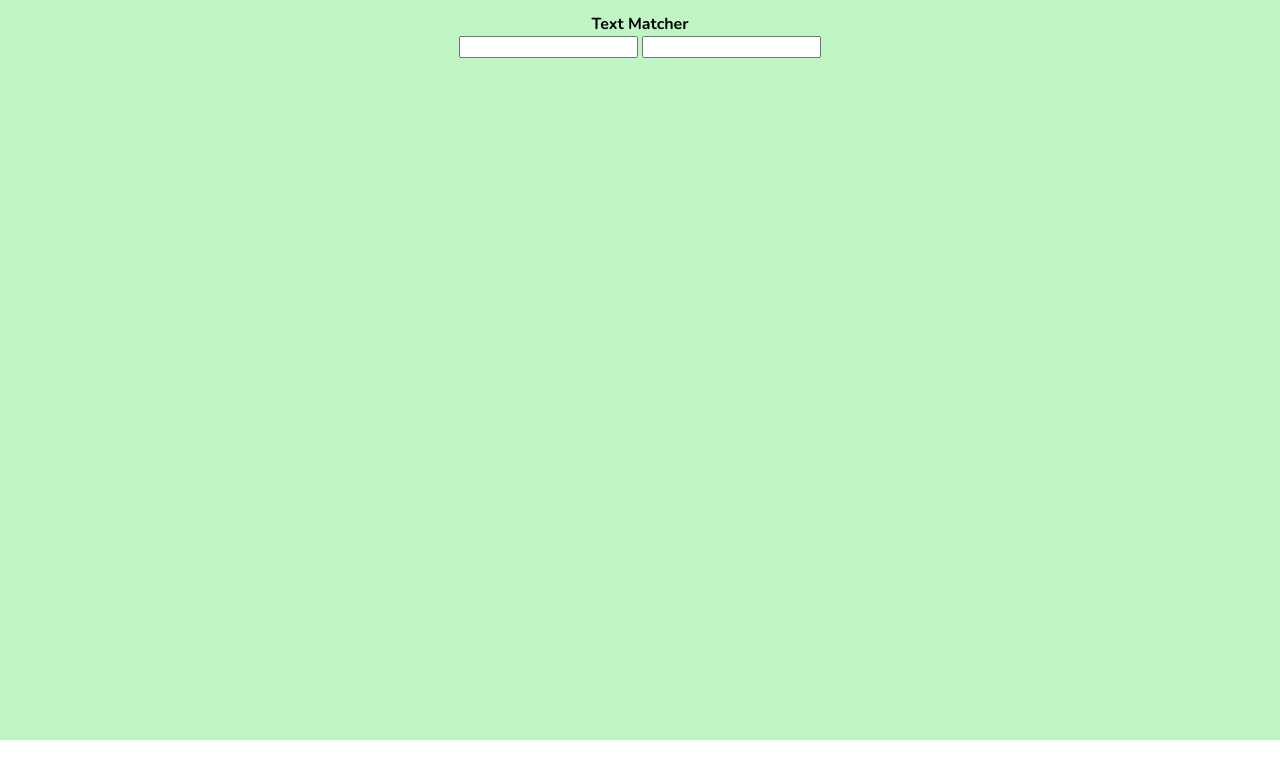
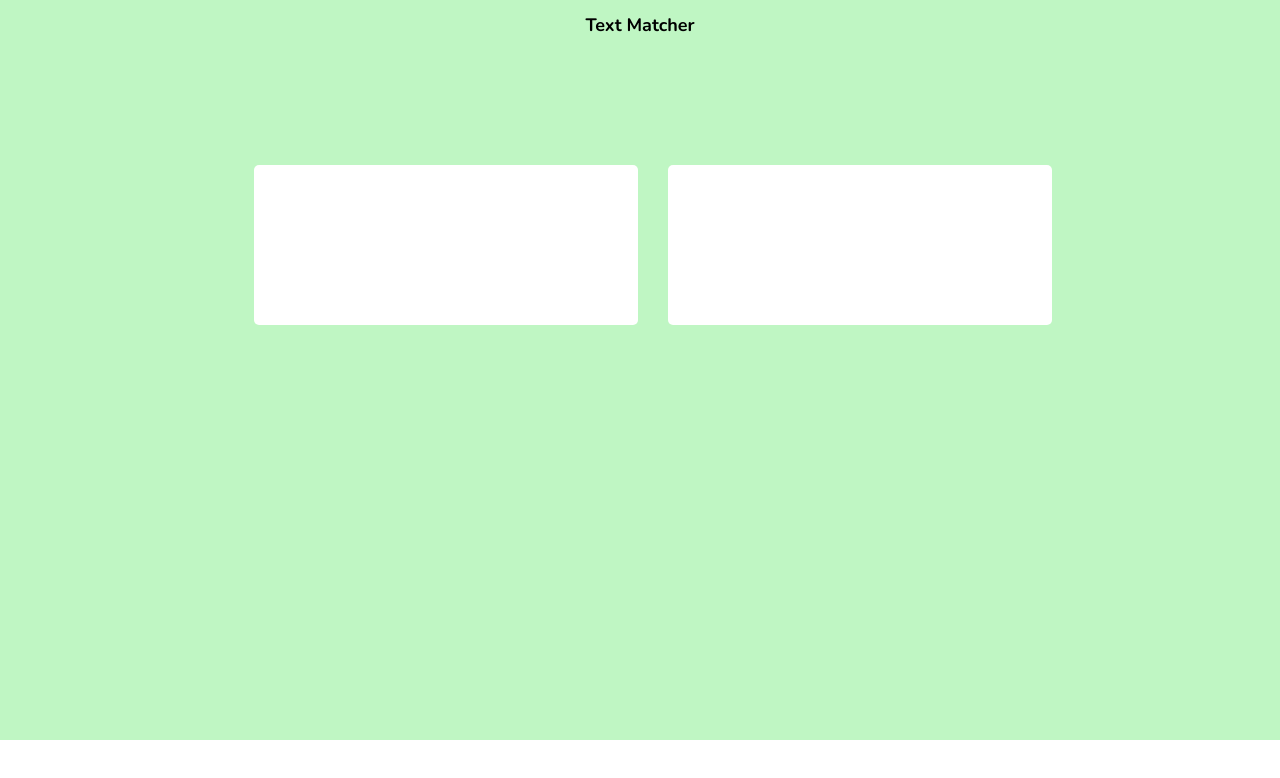
Before and after one commit to TanmayVidhate/Text-Matcher, a plain HTML site: page index.html in a window 1280 px wide. Drawn offline with nearby package versions, Linux system fonts and the light colour scheme.

Commit message:
css for p and input tag

```diff
--- a/style.css
+++ b/style.css
@@ -24,3 +24,19 @@
     padding: 1vw;
 
 }
+
+.input-boxs-holder p{
+    font-size: large;
+
+}
+
+input {
+    height: 20vh;
+    width: 30vw;
+    border-radius: 5px;
+    border: none;
+    margin-top: 10vw;
+    margin-left: 2vw;
+    border: none;
+    outline: none;
+}
```
